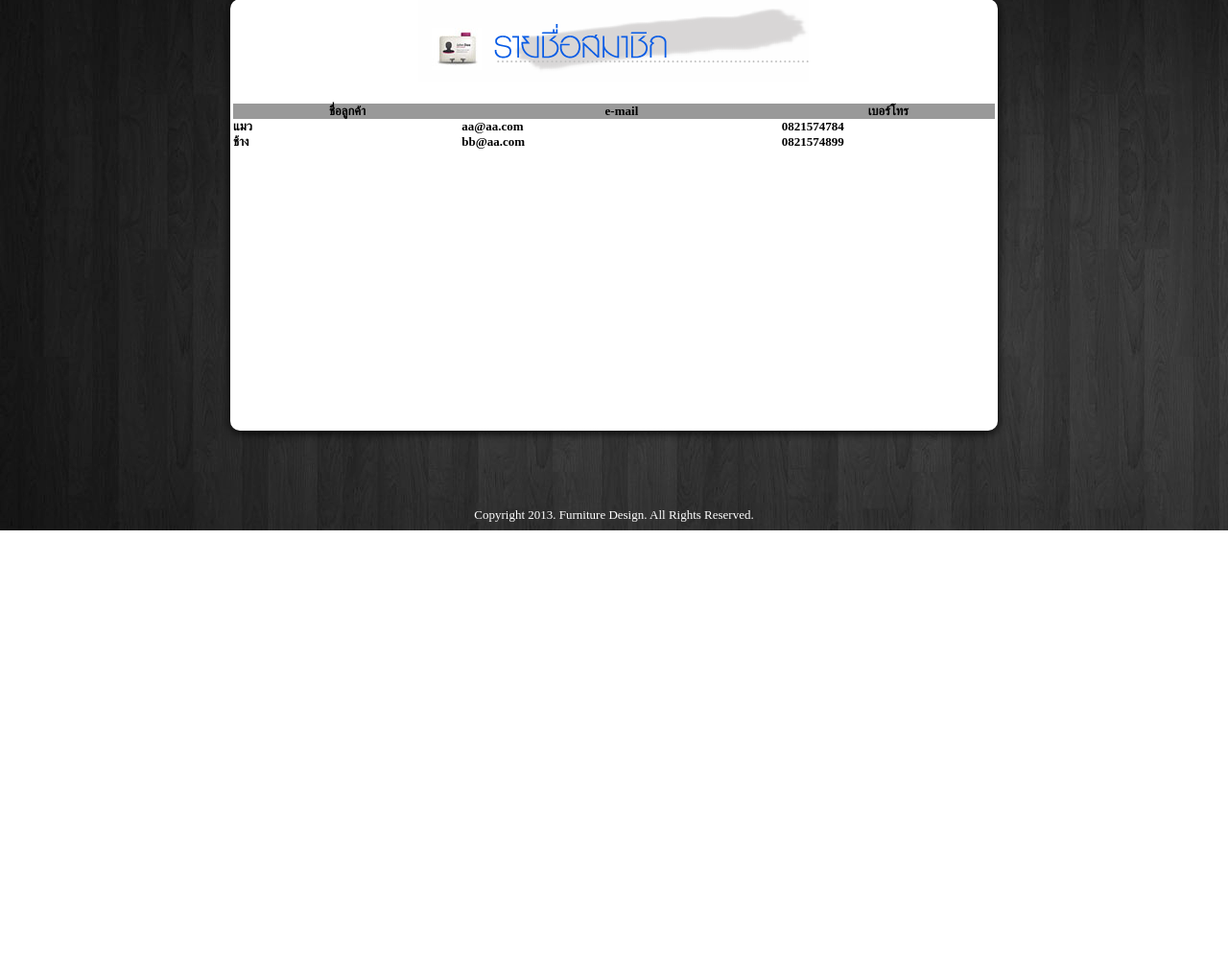
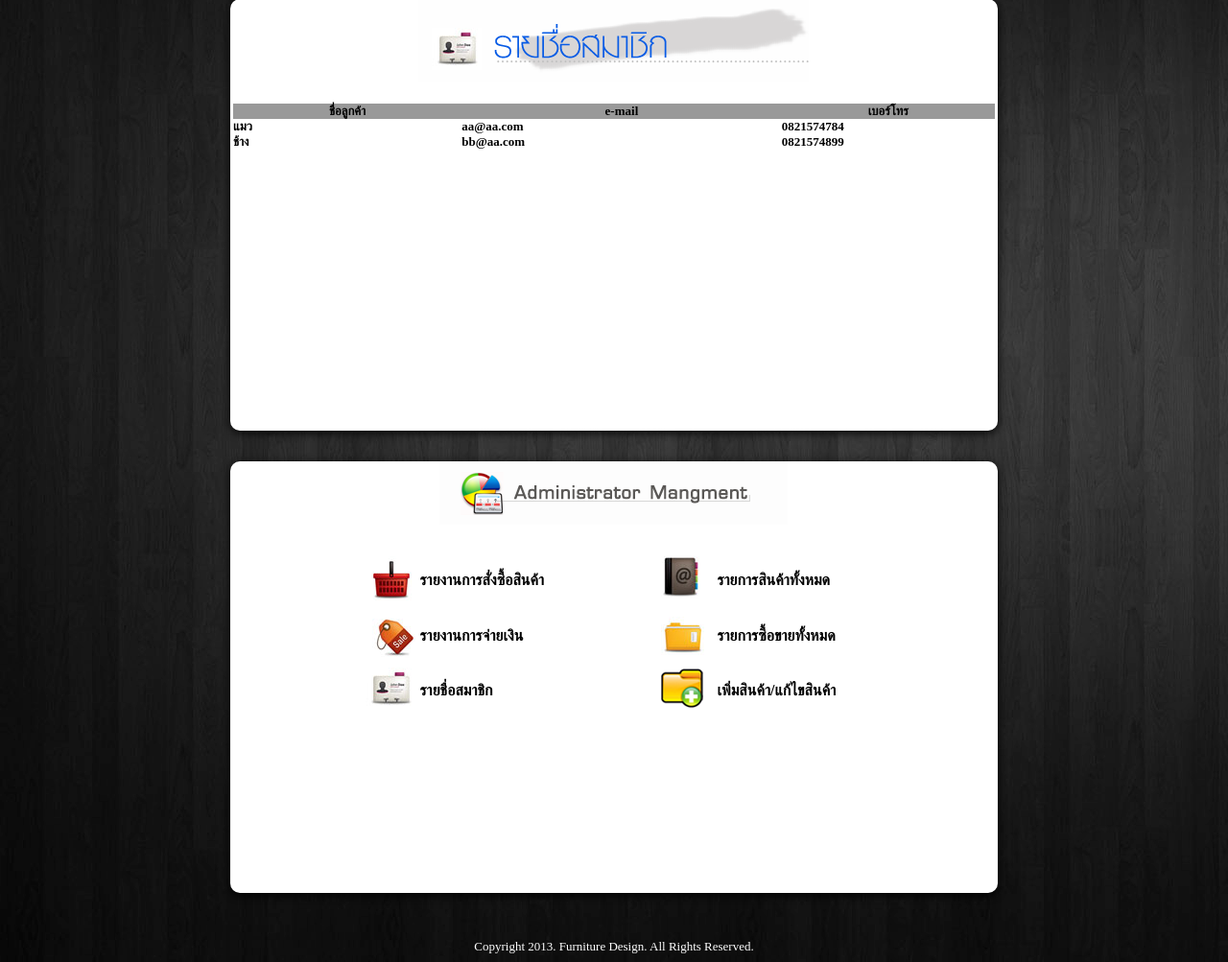
Before and after one commit to redroad/furniture, a PHP site: page / in a window 1280 px wide. Shown: the part 2596-3599 px from the top of the page at 96% size. Before the commit the page ends 3149 px from the top, so only its background shows below. Run offline with PHP 8.4, Linux system fonts and the light colour scheme; some libraries are stand-ins or nearby versions.

Commit message:
ss Signed-off-by: etimzaaa <dogtemples@gmail.com>

```diff
--- a/images/_notes/dwsync.xml
+++ b/images/_notes/dwsync.xml
@@ -21,4 +21,5 @@
 <file name="P_pay.png" server="C:/AppServ/www/FD/" local="130043430155724032" remote="130043430150000000" />
 <file name="P_member.png" server="C:/AppServ/www/FD/" local="130043432590243279" remote="130043432590000000" />
 <file name="P_add.png" server="C:/AppServ/www/FD/" local="130043495905824723" remote="130043495900000000" />
+<file name="add.png" server="C:/AppServ/www/FD/" local="130043518808394675" remote="130043518800000000" />
 </dwsync>
--- a/index.php
+++ b/index.php
@@ -190,6 +190,16 @@ box-shadow: #000 0 2px 10px;
 }
         div {
 	color: #FFF;
+}
+        .round_image3121 {-webkit-border-radius: 10px;
+-moz-border-radius: 10px;
+border-radius: 10px;
+-webkit-box-shadow: #000 0 2px 10px;
+-moz-box-shadow: #000 0 2px 10px;
+box-shadow: #000 0 2px 10px;
+}
+        .style3 {font-size: medium;
+	text-align: left;
 }
         </style>
         <style type=”text/css”>
@@ -671,8 +681,67 @@ box-shadow: #000 0 2px 10px;
 </div>
   <br />
   <br />
+ <div>
+    <table width="800px" height="450px" border="0" align="center" cellpadding="0" cellspacing="0"  bgcolor="#FFFFFF"  class="round_image3121">
+      <tr>
+        <th align="center" valign="top" scope="row"><table width="800" border="0" cellspacing="0" cellpadding="0">
+          <tr>
+            <th scope="row"><table width="800" border="0" cellspacing="0" cellpadding="0">
+              <tr>
+                <th align="left" valign="middle" scope="row">&nbsp;</th>
+                <td align="center" valign="middle"><img src="product/manag.png" width="363" height="66" /></td>
+                <td align="left" valign="middle">&nbsp;</td>
+              </tr>
+              <tr>
+                <th align="left" valign="middle" scope="row">&nbsp;</th>
+                <td align="left" valign="middle">&nbsp;</td>
+                <td align="left" valign="middle">&nbsp;</td>
+              </tr>
+              <tr>
+                <th colspan="3" align="center" valign="top" scope="row"><table width="100%" border="0" cellspacing="3" cellpadding="0">
+                  <tr>
+                    <th scope="row"><table width="100%" border="0" cellpadding="0" cellspacing="5">
+                      <tr id="MenuList4">
+                        <td colspan="4" align="center" valign="middle" id="list4"><div align="left" class="style3"></div>
+                          <div align="left" class="style3"></div></td>
+                      </tr>
+                      <tr>
+                        <td width="24%" align="right" valign="middle" id="list4"><img src="images/imges_admin_12.jpg" width="52" height="46" /></td>
+                        <td width="32%" align="left" valign="middle" class="style3">รายงานการสั่งซื้อสินค้า</td>
+                        <td width="7%" align="right" valign="top" class="style3"><img src="images/imges_admin_03.jpg" width="45" height="44" /></td>
+                        <td width="37%" align="left" valign="middle" class="style3">รายการสินค้าทั้งหมด</td>
+                      </tr>
+                      <tr id="MenuList4">
+                        <td align="right" valign="middle" id="list4"><img src="images/imges_admin_21.jpg" width="45" height="49" /></td>
+                        <td align="left" valign="middle" class="style3">รายงานการจ่ายเงิน</td>
+                        <td align="right" valign="top" class="style3"><img src="images/imges_admin_17.jpg" width="45" height="52" /></td>
+                        <td align="left" valign="middle" class="style3">รายการซื้อขายทั้งหมด</td>
+                      </tr>
+                      <tr id="MenuList4">
+                        <td align="right" valign="middle" id="list4"><img src="images/imges_admin_04.jpg" width="52" height="44" /></td>
+                        <td align="left" valign="middle" class="style3">รายชื่อสมาชิก</td>
+                        <td align="right" valign="top" class="style3"><img src="images/add.png" alt="" width="45" height="44" /></td>
+                        <td align="left" valign="middle" class="style3">เพิ่มสินค้า/แก้ไขสินค้า</td>
+                      </tr>
+                      <tr id="MenuList4">
+                        <td align="right" valign="middle" id="list4">&nbsp;</td>
+                        <td align="left" valign="middle">&nbsp;</td>
+                        <td align="right" valign="middle">&nbsp;</td>
+                        <td align="left" valign="middle">&nbsp;</td>
+                      </tr>
+                    </table></th>
+                  </tr>
+                </table></th>
+              </tr>
+            </table></th>
+          </tr>
+        </table>
+          <p>&nbsp;</p></th>
+      </tr>
+    </table>
+</div>
+ <br /><br />
 
- <br /><br />
   <br />
 
 
```
Also changed, not shown: images/add.png (added), images/p_add_pro.png (added).
